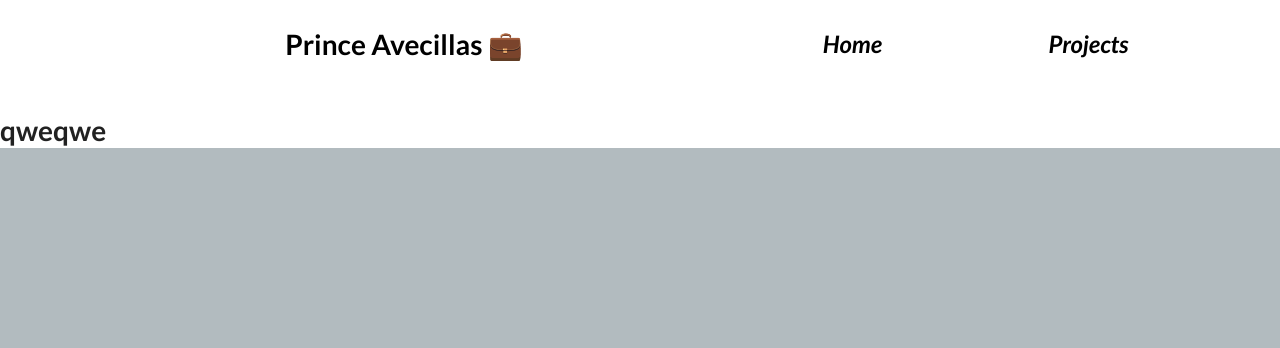
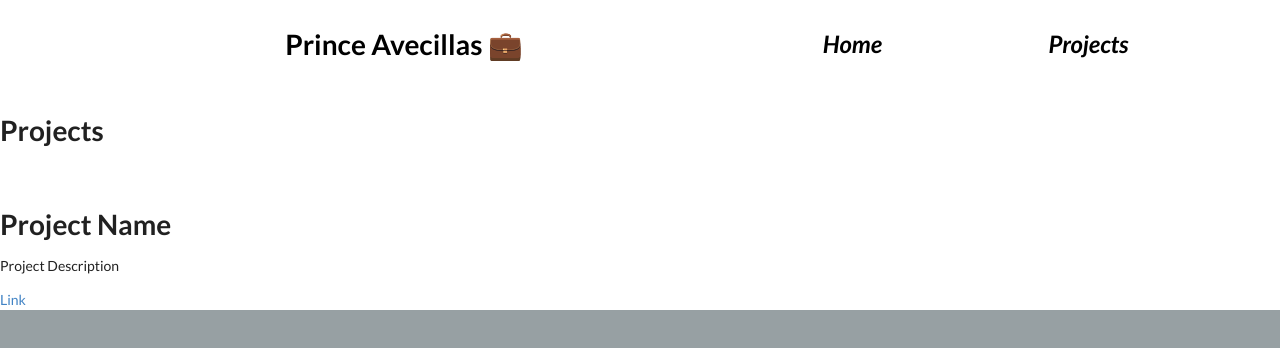
Before and after one commit to Primike/Portfolio, a React (Create React App) app: page /projects in a window 1280 px wide. Shown: the top 348 px of the page. Built offline with nearby package versions, Linux system fonts and the light colour scheme.

Commit message:
Adding project

```diff
--- a/public/index.html
+++ b/public/index.html
@@ -37,7 +37,7 @@
           integrity="sha384-GLhlTQ8iRABdZLl6O3oVMWSktQOp6b7In1Zl3/Jr59b6EGGoI1aFkw7cmDA6j6gD" crossorigin="anonymous">
     <title>Primike</title>
   </head>
-  <body style="background-color:#b2bbbf;">
+  <body style="background-color:#97a0a3;">
     <noscript>You need to enable JavaScript to run this app.</noscript>
     <script src="https://cdn.jsdelivr.net/npm/bootstrap@5.3.0-alpha1/dist/js/bootstrap.bundle.min.js" integrity="sha384-w76AqPfDkMBDXo30jS1Sgez6pr3x5MlQ1ZAGC+nuZB+EYdgRZgiwxhTBTkF7CXvN" crossorigin="anonymous"></script>
     <div id="root"></div>
--- a/src/components/Home/Home.css
+++ b/src/components/Home/Home.css
@@ -1,5 +1,5 @@
 #introdiv {
-    background-color: rgb(222, 228, 173);
+    background-color: rgb(168, 225, 233);
     padding: 60px;
     text-align: center;
     background-image: url("./components/assets/background.jpg");
--- a/src/components/Home/components/Biography.js
+++ b/src/components/Home/components/Biography.js
@@ -5,7 +5,7 @@ function Biography() {
         <div className='container-fluid p-5' id='biodiv'>
             <div className='row align-items-center gx-5'>
                 <div className='col-md-6 p-3 text-center'>
-                    <img className="img" id='biophoto' src={prince}/>
+                    <img className="img" id='biophoto' src={prince} alt="prince"/>
                 </div>
                 <div className='col-md-6'>
                     <h1 className='d' id='biotitle'>Prince Avecillas</h1>
--- a/src/components/Home/components/Intro.js
+++ b/src/components/Home/components/Intro.js
@@ -21,7 +21,7 @@ function Intro() {
                     </div>
                 </div>
                 <div className='col-md-5 p-3'>
-                    <img className='img' id='profilepicture' src={space}/>
+                    <img className='img' id='profilepicture' src={space} alt="space"/>
                 </div>
             </div>
         </div>
--- a/src/components/Projects/Projects.js
+++ b/src/components/Projects/Projects.js
@@ -1,7 +1,11 @@
+import Project from "./components/Project"
+
 function Projects() {
+
     return (
         <>
-            <h1>qweqwe</h1>
+            <h1>Projects</h1>
+            <Project/>
         </>
     )
 }
--- /dev/null
+++ b/src/components/Projects/components/Project.js
@@ -0,0 +1,12 @@
+function Project() {
+    return (
+        <div className="project-card">
+            <img />
+            <h1>Project Name</h1>
+            <p>Project Description</p>
+            <a id="project-link" href = "google.com">Link</a>
+        </div>
+    )
+}
+
+export default Project
```
Also changed, not shown: src/components/Projects/Projects.css (added).
